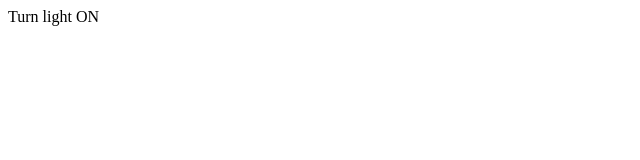
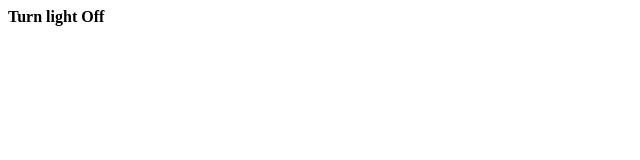
Before and after one commit to FaFa987/javascript-lexicon, a plain HTML site: page index.html in a window 1280 px wide. Shown: the full height of the page, 0-640 px from the left. Drawn offline with Linux system fonts and the light colour scheme.

Commit message:
store in valuable

```diff
--- a/index.html
+++ b/index.html
@@ -9,7 +9,9 @@
     <div id="main">This is JS party</div>
     <script>
         console.log("Hello JS");
-        document.getElementById("main").innerHTML="Turn light ON"
+
+        const mainElement = document.getElementById("main");
+        mainElement.innerHTML= "<b>Turn light Off</b>"
 
     </script>
 </body>
```
